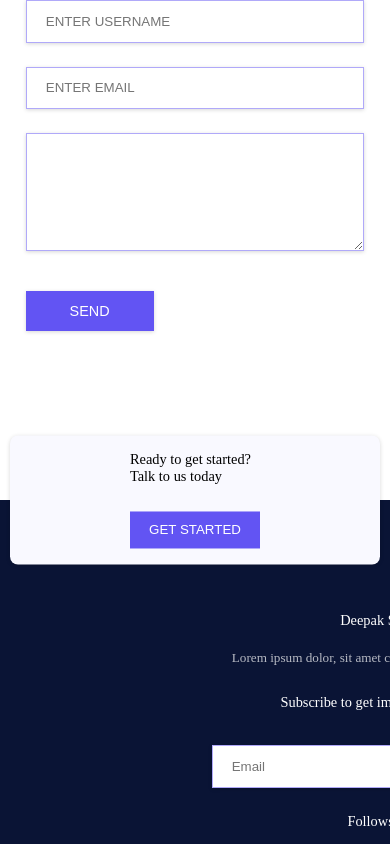
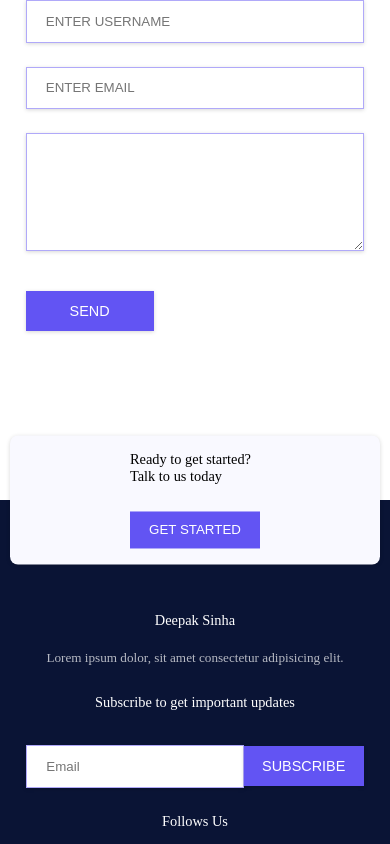
Before and after one commit to deepak619s/react-multipage-website-using-styled-components, a React (Vite) app: page / in a window 390 px wide. Shown: the part 1635-2479 px from the top of the page. Built offline with nearby package versions, Linux system fonts and the light colour scheme; no server answers.

Commit message:
Final Update: React Website Responsive using Stytyled Components

```diff
--- a/src/Contact.jsx
+++ b/src/Contact.jsx
@@ -12,7 +12,7 @@ export const Contact = () => {
         style={{ border: 0 }}
         allowFullScreen=""
         loading="lazy"
-        referrerpolicy="no-referrer-when-downgrade"
+        referrerPolicy="no-referrer-when-downgrade"
       ></iframe>
 
       <div className="container">
--- a/src/GlobalStyle.jsx
+++ b/src/GlobalStyle.jsx
@@ -140,6 +140,7 @@ input[type="submit"]{
   }
 }
 
+//768px
 @media (max-width:${({ theme }) => theme.media.mobile}) {
     html{
       font-size: 50%;
--- a/src/components/Footer.jsx
+++ b/src/components/Footer.jsx
@@ -100,7 +100,7 @@ const Wrapper = styled.section`
   }
 
   footer {
-    padding: 14rem 0 3rem 0;
+    padding: 14rem 0 9rem 0;
     background-color: ${({ theme }) => theme.colors.footer_bg};
 
     h3 {
@@ -153,10 +153,6 @@ const Wrapper = styled.section`
       }
     }
 
-    footer .footer-social--icons {
-      margin: 0 35rem;
-    }
-
     footer .footer-bottom--section {
       padding-top: 3.2rem;
     }
--- a/src/components/GoToTop.jsx
+++ b/src/components/GoToTop.jsx
@@ -74,4 +74,11 @@ const Wrapper = styled.section`
       }
     }
   }
+
+  @media (max-width: ${({ theme }) => theme.media.mobile}) {
+    .top-btn {
+      right: 0;
+      left: 40%;
+    }
+  }
 `;
```
